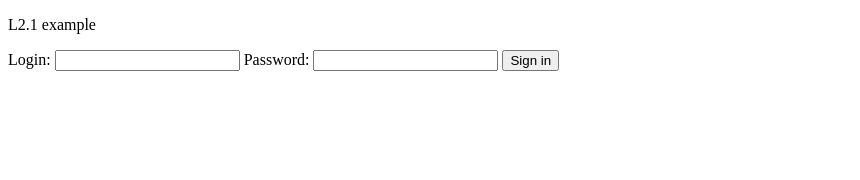
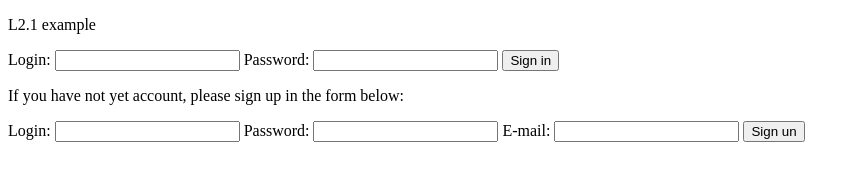
Before and after one commit to solutionman/jettyServer, a plain HTML site: page public_html/index.html in a window 1280 px wide. Shown: the whole page, without its empty margins (0-860 px from the left). Drawn offline with Linux system fonts and the light colour scheme.

Commit message:
form for sign up

```diff
--- a/public_html/index.html
+++ b/public_html/index.html
@@ -12,5 +12,14 @@
     Password: <input type="password" name="pass"/>
     <input type="submit" value="Sign in">
 </form>
+
+<p>If you have not yet account, please sign up in the form below:</p>
+<form action="/api/v1/sessions" method="POST">
+    Login: <input type="text" name="login"/>
+    Password: <input type="password" name="pass"/>
+    E-mail: <input type="text" name="e-mail"/>
+    <input type="submit" value="Sign un">
+</form>
+
 </body>
 </html>
```
Also changed, not shown: 6 other files.
